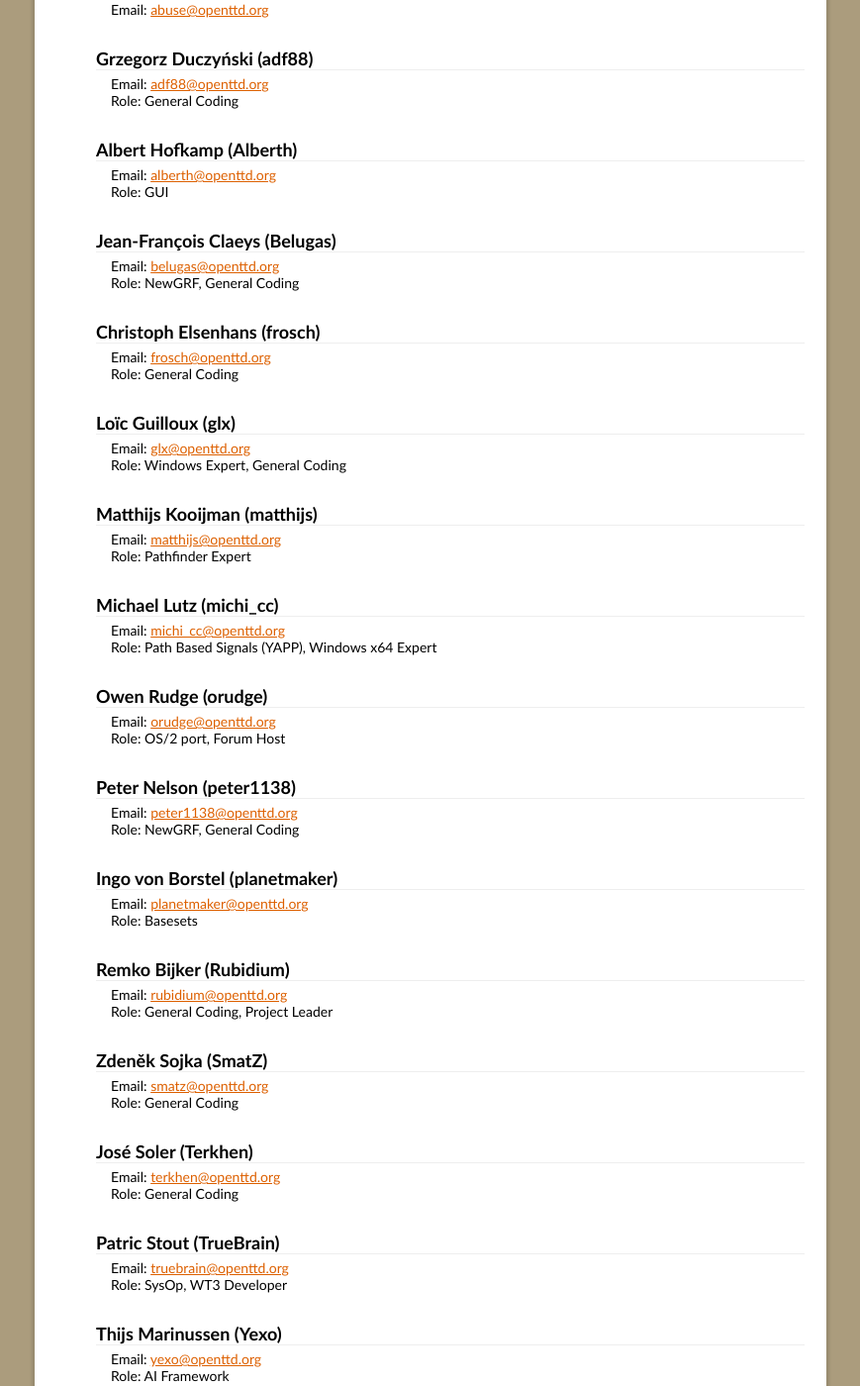
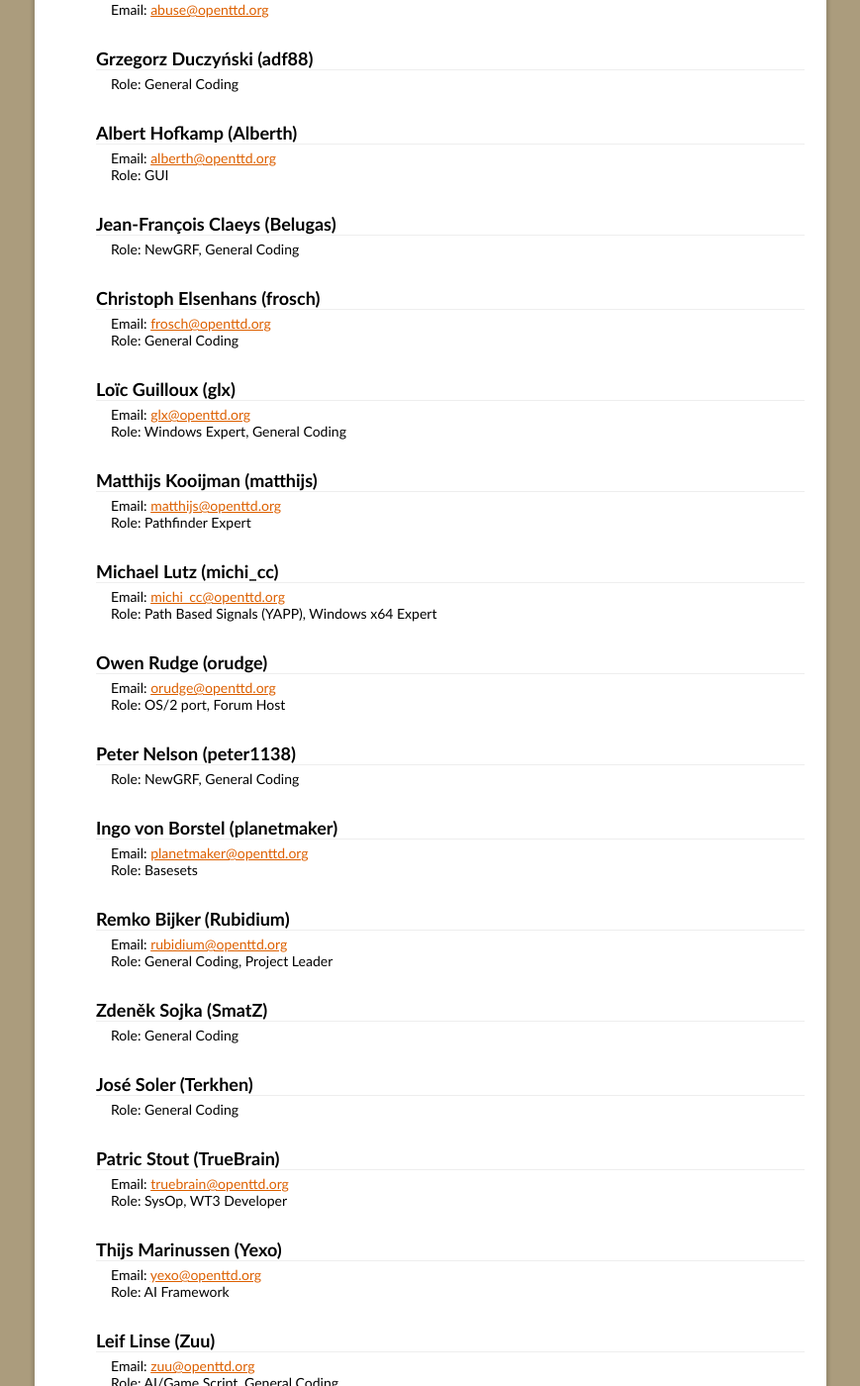
Before and after one commit to OpenTTD/website, a Jekyll site: the page built from pages/contact.html, in a window 1280 px wide and 1400 px high, scrolled down 432 px. Shown: the whole window at 99% size, without its empty margins (205-1074 px from the left). Built offline with Jekyll 4.4.1, drawn with Linux system fonts in a browser that asks for light colours.

Commit message:
Fix: remove email address of people who do not have an email address

```diff
--- a/pages/contact.html
+++ b/pages/contact.html
@@ -27,7 +27,9 @@
                             {% endif %}
                         </div>
                             <div class="content">
+                            {% if person.email %}
                             <span style="display: block;">Email: <a href="mailto:{{ person.email }}">{{ person.email }}</a></span>
+                            {% endif %}
                             {% if person.role %}
                                 <span style="display: block;">Role: {{ person.role }}</span>
                             {% endif %}
```
Also changed, not shown: _people/adf88.md (+0 -1 lines), _people/belugas.md (+0 -1 lines), _people/peter1138.md (+0 -1 lines), _people/smatz.md (+0 -1 lines), _people/terkhen.md (+0 -1 lines).
